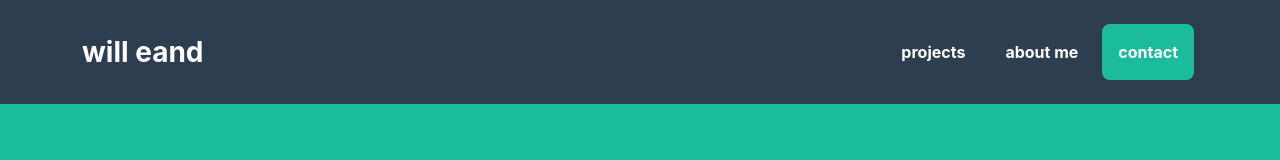
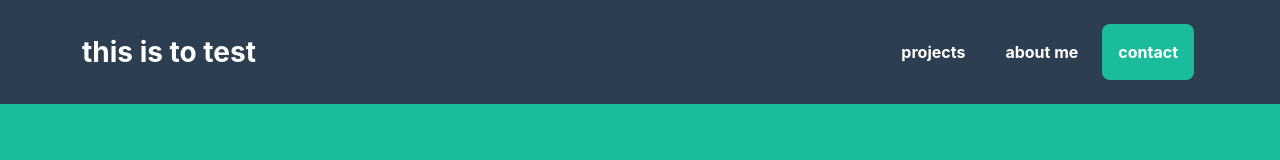
Before and after one commit to willeand/willeand.github.io, a plain HTML site: page index.html in a window 1280 px wide. Shown: the top 160 px of the page. Drawn offline with nearby package versions, Linux system fonts and the light colour scheme.

Commit message:
changing text to testing on laptop

```diff
--- a/index.html
+++ b/index.html
@@ -20,7 +20,7 @@
         <!-- Navigation-->
         <nav class="navbar navbar-expand-lg bg-secondary fixed-top" id="mainNav">
             <div class="container">
-                <a class="navbar-brand" href="#page-top">will eand</a>
+                <a class="navbar-brand" href="#page-top">this is to test</a>
                 <button class="navbar-toggler text-uppercase font-weight-bold bg-primary text-white rounded" type="button" data-bs-toggle="collapse" data-bs-target="#navbarResponsive" aria-controls="navbarResponsive" aria-expanded="false" aria-label="Toggle navigation">
                     Menu
                     <i class="fas fa-bars"></i>
```
